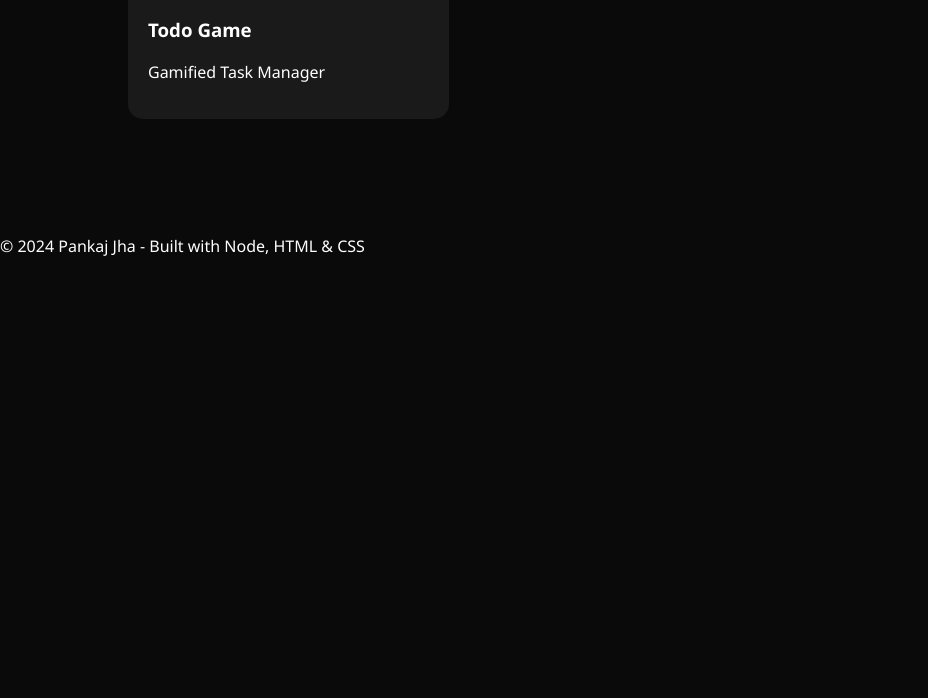
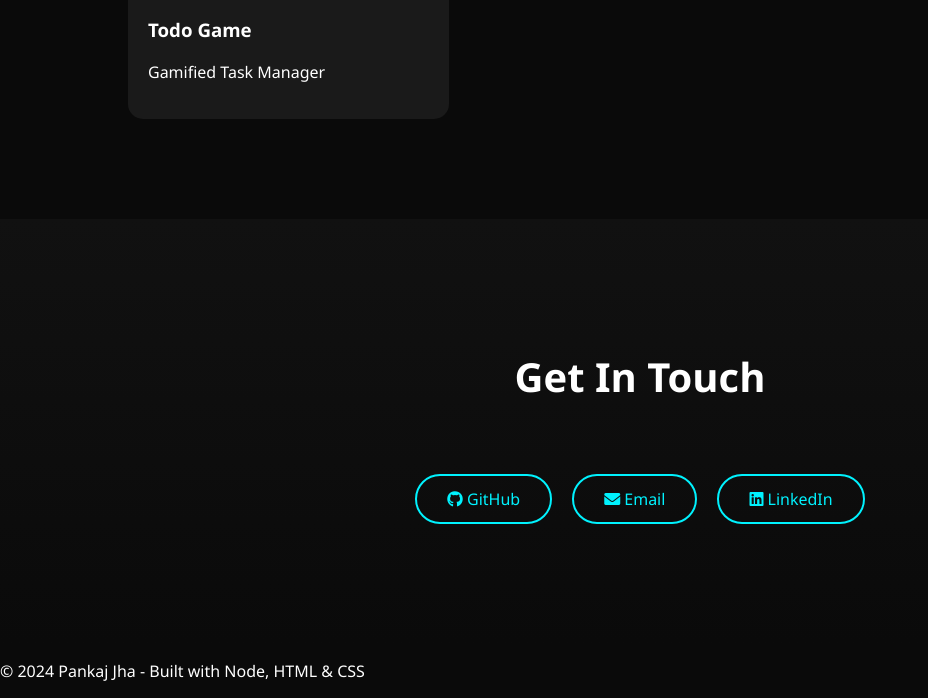
Before and after one commit to pankajjha7875/DELTA1, a website: page index.html in a window 1280 px wide. Shown: the part 2664-3362 px from the top of the page, without its empty margins (0-928 px from the left). Before the commit the page ends 2937 px from the top, so only its background shows below. Drawn offline with Linux system fonts and the light colour scheme.

```diff
--- a/index.html
+++ b/index.html
@@ -88,6 +88,15 @@
         </div>
     </section>
 
+    <section id="contact" class="contact-section">
+        <h2 class="section-title">Get In Touch</h2>
+        <div class="contact-links">
+            <a href="https://github.com/pankajjha7875" target="_blank" class="btn"><i class="fab fa-github"></i> GitHub</a>
+            <a href="mailto:pankajjha7870@gmail.com" class="btn"><i class="fas fa-envelope"></i> Email</a>
+            <a href="https://www.linkedin.com/in/pankaj-jha" target="_blank" class="btn"><i class="fab fa-linkedin"></i> LinkedIn</a>
+        </div>
+    </section>
+
     <footer>
         <p>&copy; 2024 Pankaj Jha - Built with Node, HTML & CSS</p>
     </footer>
--- a/style.css
+++ b/style.css
@@ -196,3 +196,17 @@
     transform: scale(1.05);
     box-shadow: 0 0 30px var(--accent);
 }
+
+.contact-section {
+    padding: 80px 10% 120px;
+    text-align: center;
+    background: linear-gradient(180deg, #111 0%, #0a0a0a 100%);
+}
+
+.contact-links {
+    display: flex;
+    justify-content: center;
+    gap: 20px;
+    flex-wrap: wrap;
+    margin-top: 30px;
+}
```
